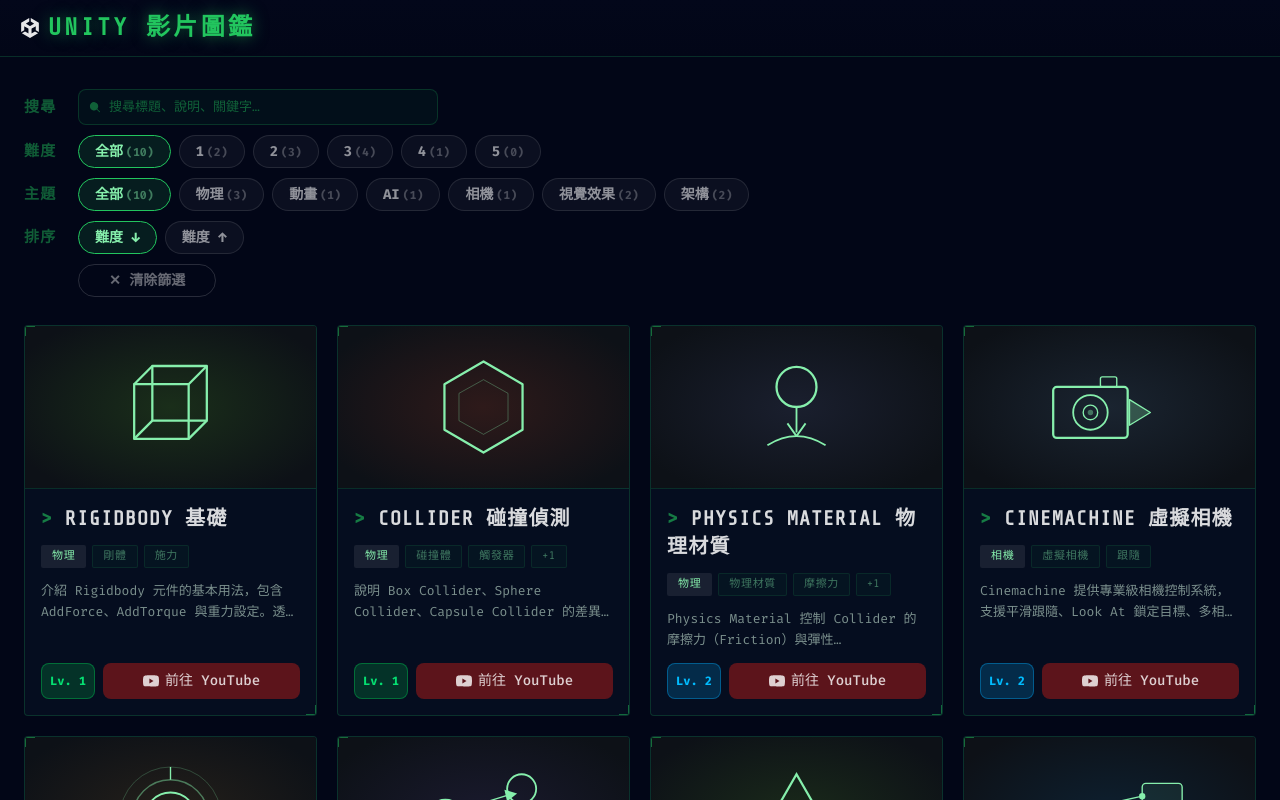
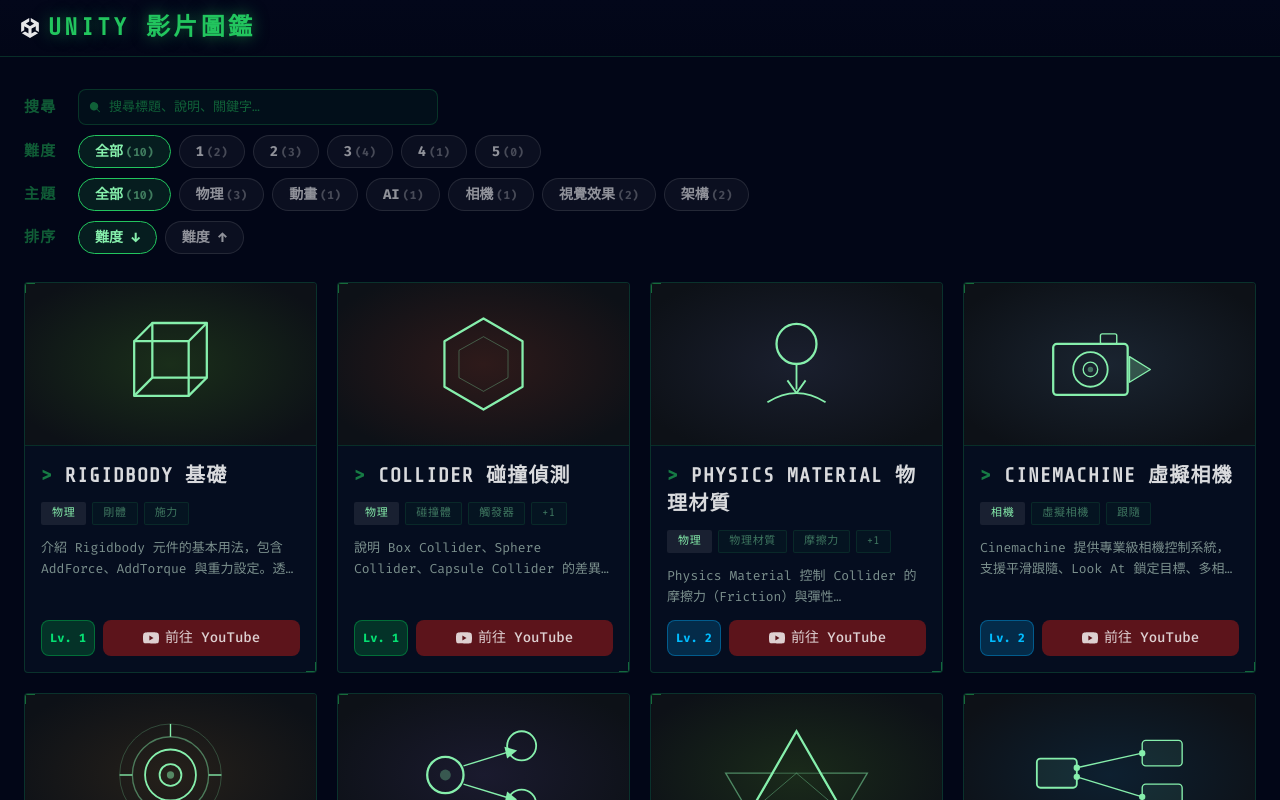
Before and after one commit to HKHorazon/UnityDictionary, a Vue app: page / in a window 1280 px wide. Shown: the top 800 px of the page. Built offline with nearby package versions, Linux system fonts and the light colour scheme.

Commit message:
固定難度排序為二選一，預設由簡至難

```diff
--- a/src/App.vue
+++ b/src/App.vue
@@ -15,9 +15,9 @@
             <path d="M1 3h13M3 7.5h9M5.5 12h4" stroke="currentColor" stroke-width="1.5" stroke-linecap="round"/>
           </svg>
         </button>
-        <div v-if="query || activeTopic !== null || activeDifficulty !== null || sortBy !== null"
+        <div v-if="query || activeTopic !== null || activeDifficulty !== null"
           class="w-full border-t border-white/10 pt-1 flex justify-end">
-          <button class="header-clear-btn" @click="query = ''; activeTopic = null; activeDifficulty = null; sortBy = null">✕ 清除篩選</button>
+          <button class="header-clear-btn" @click="query = ''; activeTopic = null; activeDifficulty = null; sortBy = 'diff-asc'">✕ 清除篩選</button>
         </div>
       </div>
     </header>
@@ -59,9 +59,9 @@
 <button :class="['chapter-btn', { active: sortBy === 'diff-asc' }]" @click="sortBy = 'diff-asc'">難度 ↓</button>
           <button :class="['chapter-btn', { active: sortBy === 'diff-desc' }]" @click="sortBy = 'diff-desc'">難度 ↑</button>
         </div>
-        <div v-if="query || activeTopic !== null || activeDifficulty !== null || sortBy !== null" class="filter-row">
+        <div v-if="query || activeTopic !== null || activeDifficulty !== null" class="filter-row">
           <span class="filter-label" style="visibility:hidden">x</span>
-          <button class="chapter-btn clear-btn" @click="query = ''; activeTopic = null; activeDifficulty = null; sortBy = null">✕ 清除篩選</button>
+          <button class="chapter-btn clear-btn" @click="query = ''; activeTopic = null; activeDifficulty = null; sortBy = 'diff-asc'">✕ 清除篩選</button>
         </div>
       </div>
 
```
